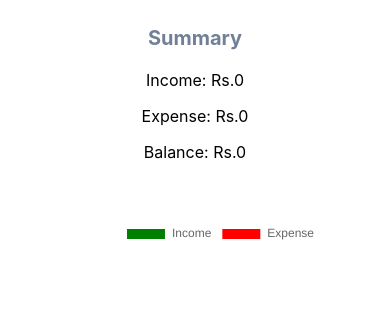
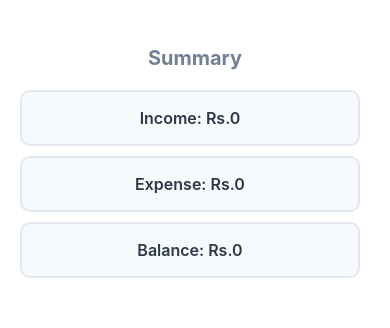
Before and after one commit to ashmikan/CashFlow, a React (Create React App) app in the folder frontend/: page /dashboard in a window 390 px wide. Shown: the part 551-879 px from the top of the page. Built offline with nearby package versions, Linux system fonts and the light colour scheme; no server answers.

Commit message:
add summary section styles

```diff
--- a/frontend/src/styles/Dashboard.css
+++ b/frontend/src/styles/Dashboard.css
@@ -245,6 +245,36 @@
   font-weight: 700;
 }
 
+.summary-section {
+  margin-top: 20px;
+  margin-bottom: 20px;
+}
+
+.summary-section p {
+  display: inline-block;
+  margin: 0 10px 0 0;
+  padding: 16px 30px;
+  border-radius: 10px;
+  background: #f7fafc;
+  border: 2px solid #e2e8f0;
+  font-size: 16px;
+  font-weight: 600;
+  color: #2d3748;
+  text-align: center;
+  transition: transform 0.2s ease, box-shadow 0.2s ease, border-color 0.2s ease;
+}
+
+.summary-section p:hover {
+  transform: translateY(-2px);
+  border-color: #cbd5e0;
+  box-shadow: 0 8px 20px rgba(0, 0, 0, 0.08);
+}
+
+.transactions-section {
+  margin-top: 20px;
+  margin-bottom: 20px;
+}
+
 @media (max-width: 680px) {
   .dashboard-card {
     padding: 22px;
@@ -262,4 +292,13 @@
   .transaction-delete-button {
     justify-self: end;
   }
+
+  .summary-section {
+    flex-direction: column;
+  }
+
+  .summary-section p {
+    display: block;
+    margin-bottom: 10px;
+  }
 }
```
